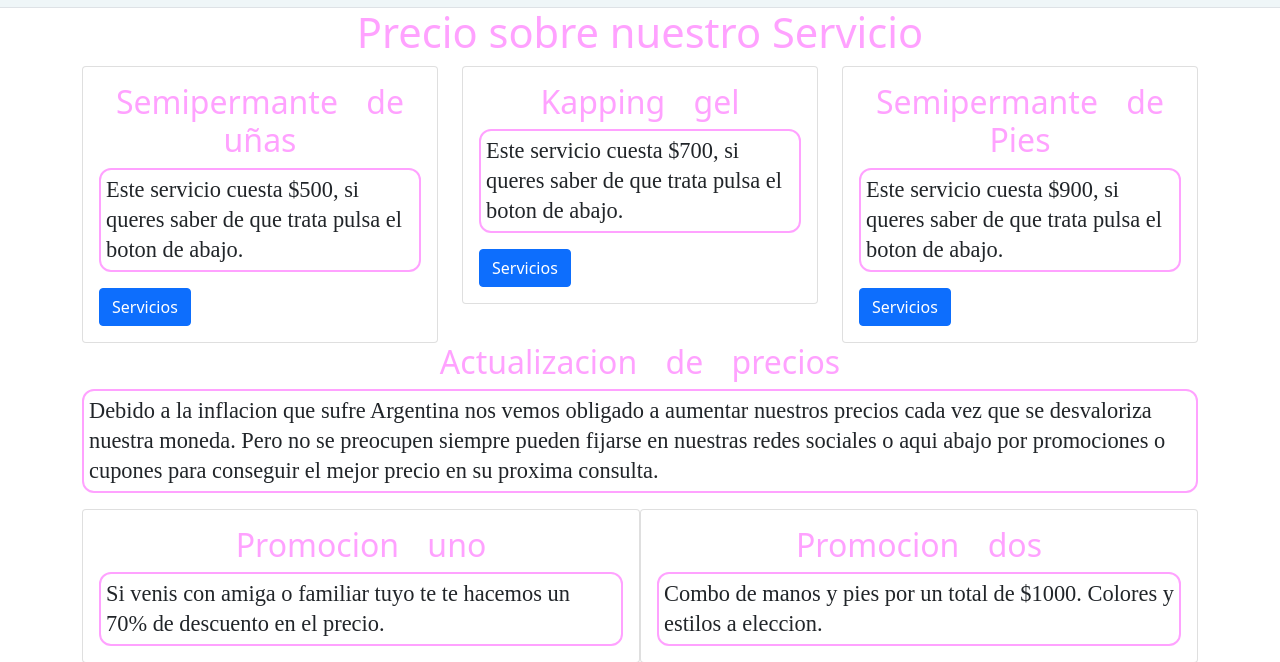
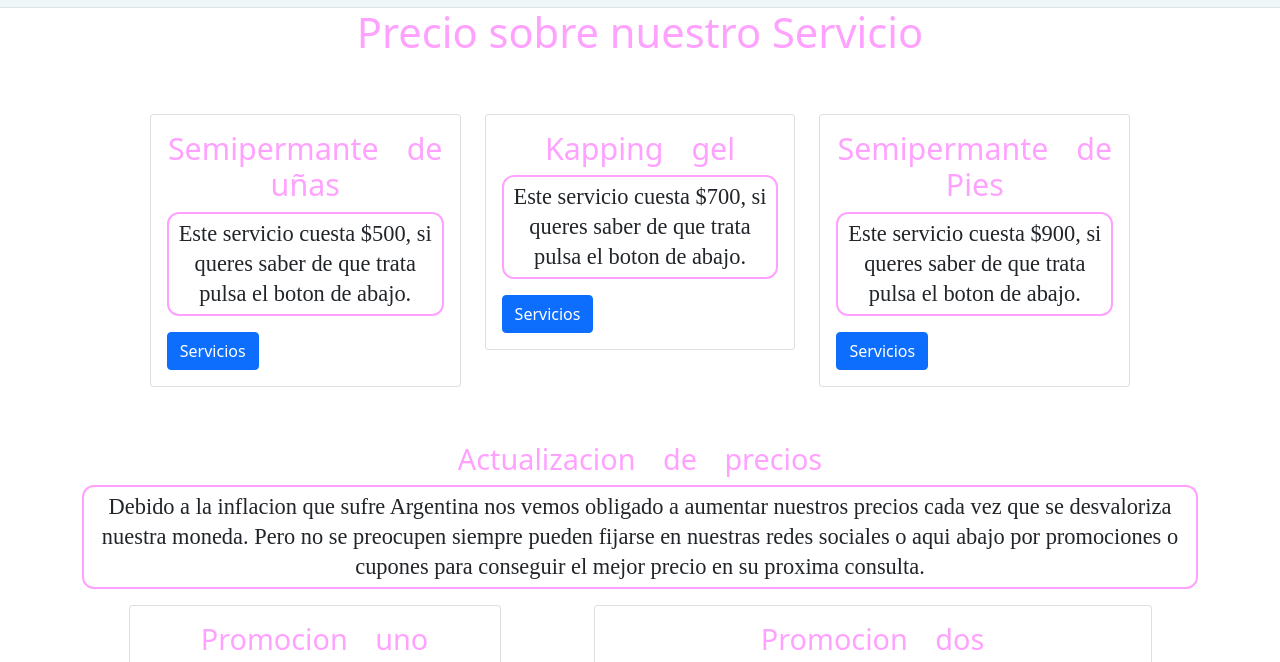
Before and after one commit to TRCubi/proyecto2rosananails, a plain HTML site: page paginas/precio.html in a window 1280 px wide. Shown: the part 133-795 px from the top of the page. Drawn offline with nearby package versions, Linux system fonts and the light colour scheme.

Commit message:
ultimo cambio

```diff
--- a/paginas/precio.html
+++ b/paginas/precio.html
@@ -82,9 +82,9 @@
 
         <h1>Precio sobre nuestro Servicio</h1>
 
-            <div class="row">
+            <div class="row separador">
 
-                <div class="col-12  col-sm-4">
+                <div class="col-12  col-sm-4 col-lg-4">
 
                     <div class="card">
 
@@ -102,7 +102,7 @@
 
                 </div>
 
-                <div class="col-12 col-sm-4">
+                <div class="col-12 col-sm-4 col-lg-4">
 
                     <div class="card">
 
@@ -120,7 +120,7 @@
 
                 </div>
 
-                <div class="col-12 col-sm-4">
+                <div class="col-12 col-sm-4 ">
 
                     <div class="card">
 
@@ -147,9 +147,9 @@
                 redes sociales o aqui abajo por promociones o cupones para conseguir el mejor precio en su proxima consulta.</p>
 
             <article>
-                <div class="promocion">
+                <div class="promocion ">
 
-                    <div class="col-12  col-sm-4 col-lg-6">
+                    <div class="col-12  col-sm-4 ">
 
                         <div class="card">
 
--- a/scss/pagina.scss
+++ b/scss/pagina.scss
@@ -51,13 +51,13 @@ h1{
 }
 h2{
     color: #ffa2ff;
-    font-size: 2rem;
+    font-size: 1.9rem;
     text-align: center;
     word-spacing: 20px;
 }
 h3{
     color: #ffa2ff;
-    font-size: 2rem;
+    font-size: 1.8rem;
     text-align: center;
     word-spacing: 20px;
 }
@@ -87,11 +87,10 @@ h3{
     flex-direction:column;
     width: 200px;
 }
-div i{
-    font-size: 2rem;
-}
-a{
-    text-decoration: none;
+div{
+    i{
+        font-size: 2rem;;
+    }
 }
 form{
     background-color: white;
@@ -109,7 +108,7 @@ p{
     font-size: 1.4rem;
     font-family: 'Crimson Text', serif;
     line-height: 30px;
-    border-radius: 20px;
+    text-align: center;
 }
 
 .footerTexto {
```
Also changed, not shown: paginas/galeriadeTrabajo.html (+2 -2 lines), css/pagina.css.
